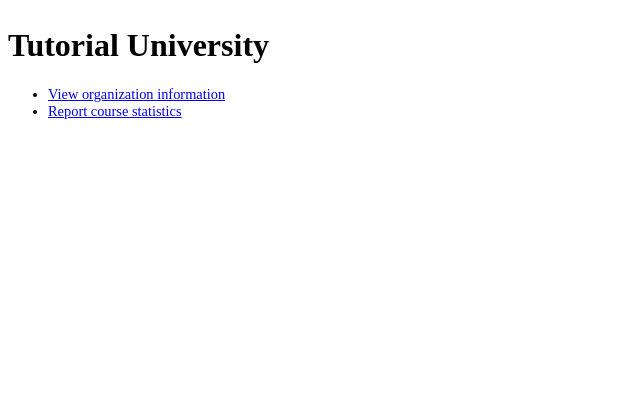
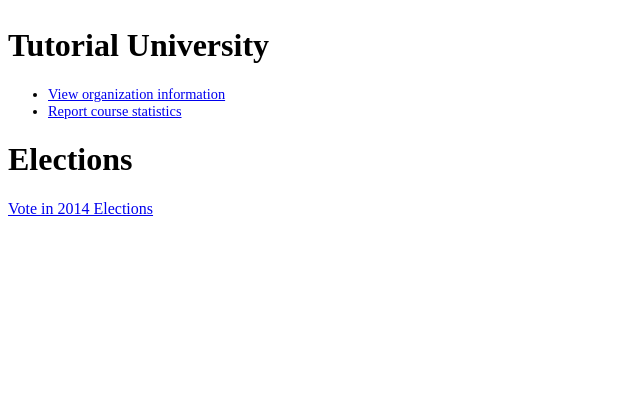
Before and after one commit to oeglobal/ocwc-members, a Django app: template members/crm/templates/overview_index.html in a window 1280 px wide. Shown: the part 386-800 px from the top of the page, without its empty margins (0-640 px from the left). Run offline with Django 3.2, Linux system fonts and the light colour scheme; the template is opened without the code that fills it: values that come from a table or form of the project are taken from there, others are empty; data comes from the database, SQL or seed files in the repository; parts of the project's set-up code (start-up, migrations or seed data) failed here and were passed over; some libraries are stand-ins or nearby versions; some web fonts are replaced.

Commit message:
add member services email

```diff
--- a/members/crm/templates/overview_index.html
+++ b/members/crm/templates/overview_index.html
@@ -10,15 +10,15 @@
 				<li><a href="{% url 'crm:reported-statistics-view' org.id %}">Report course statistics</a></li>
 			</ul>
 		</div>
-		{% comment %}
+
 		<div class="large-12 columns">
 			<h1>Elections</h1>
 			{% if org.can_vote %}
 			<a href="{% url 'elections:vote-add' 1 %}" class="button medium">Vote in 2014 Elections</a>
 			{% else %}
-			<p>Your organization is currently not eligible to vote. Please contact Member Services for details.</p>
+			<p>Your organization is currently not eligible to vote. Please contact <a href="mailto:memberservices@ocwconsortium.org">memberservices@ocwconsortium.org</a> for details.</p>
 			{% endif %}
 		</div>
-		{% endcomment %}
+
 	</div>
 {% endblock %}
```
